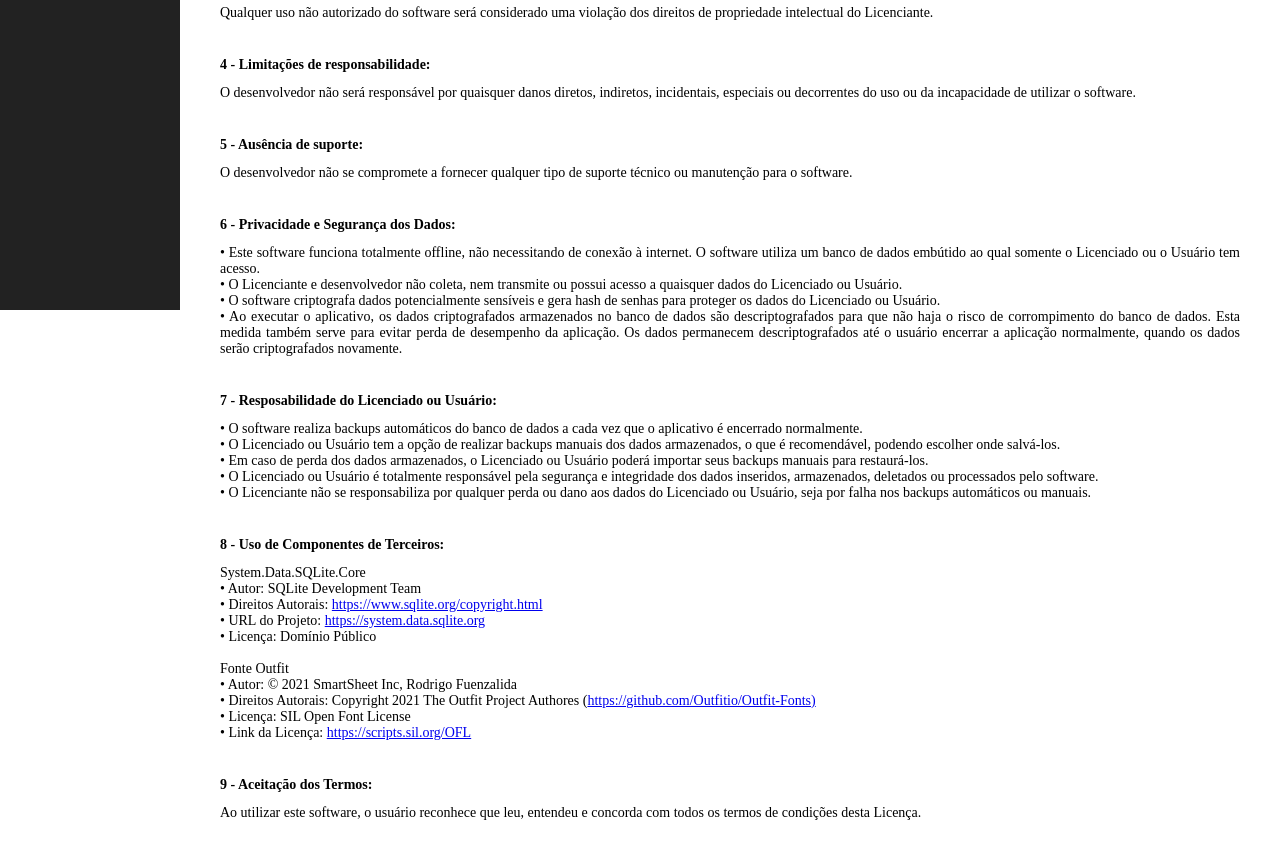
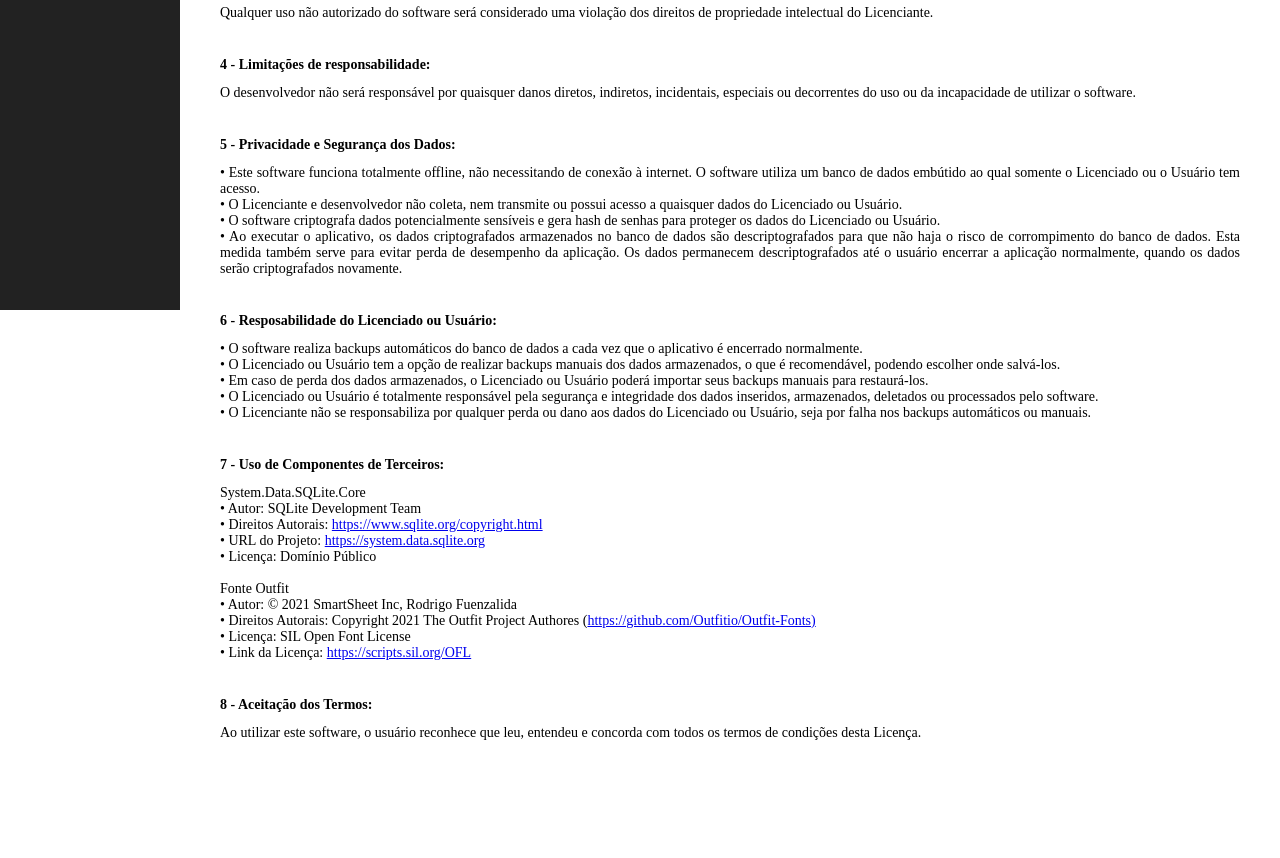
Before and after one commit to IcaroFeldmann/website, a plain HTML site: page index.html in a window 1280 px wide. Shown: the part 500-1358 px from the top of the page. After the commit the page ends 1313 px from the top, so only its background shows below. Drawn offline with Linux system fonts and the light colour scheme.

Commit message:
Update index.html

```diff
--- a/index.html
+++ b/index.html
@@ -67,14 +67,7 @@
 
                 <br><br>
             <div class="items">
-                <h1>5 - Ausência de suporte:</h1>
-            </div>
-                <br/><br/> O desenvolvedor não se compromete a fornecer qualquer tipo de suporte técnico ou manutenção para o software.
-
-
-            <br><br>
-            <div class="items">
-                <h1>6 - Privacidade e Segurança dos Dados: </h1>
+                <h1>5 - Privacidade e Segurança dos Dados: </h1>
             </div>
                 <br><br>• Este software funciona totalmente offline, não necessitando de conexão à internet. O software utiliza um banco de dados embútido ao qual somente o Licenciado ou o Usuário tem acesso.
 
@@ -87,7 +80,7 @@
 
                 <br><br>
             <div class="items">
-                <h1>7 - Resposabilidade do Licenciado ou Usuário: </h1>
+                <h1>6 - Resposabilidade do Licenciado ou Usuário: </h1>
             </div>
 
                 <br><br>• O software realiza backups automáticos do banco de dados a cada vez que o aplicativo é encerrado normalmente.
@@ -102,7 +95,7 @@
 
                 <br><br>
                 <div class="items">
-                    <h1>8 - Uso de Componentes de Terceiros: </h1>
+                    <h1>7 - Uso de Componentes de Terceiros: </h1>
                 </div>
                 <br/>
 
@@ -122,7 +115,7 @@
                 </P>
                 <br>
                 <div class="items">
-                    <h1>9 - Aceitação dos Termos:
+                    <h1>8 - Aceitação dos Termos:
                     </h1>
                 </div>
                      <br><br>Ao utilizar este software, o usuário reconhece que leu, entendeu e concorda com todos os termos de condições desta Licença.
```
